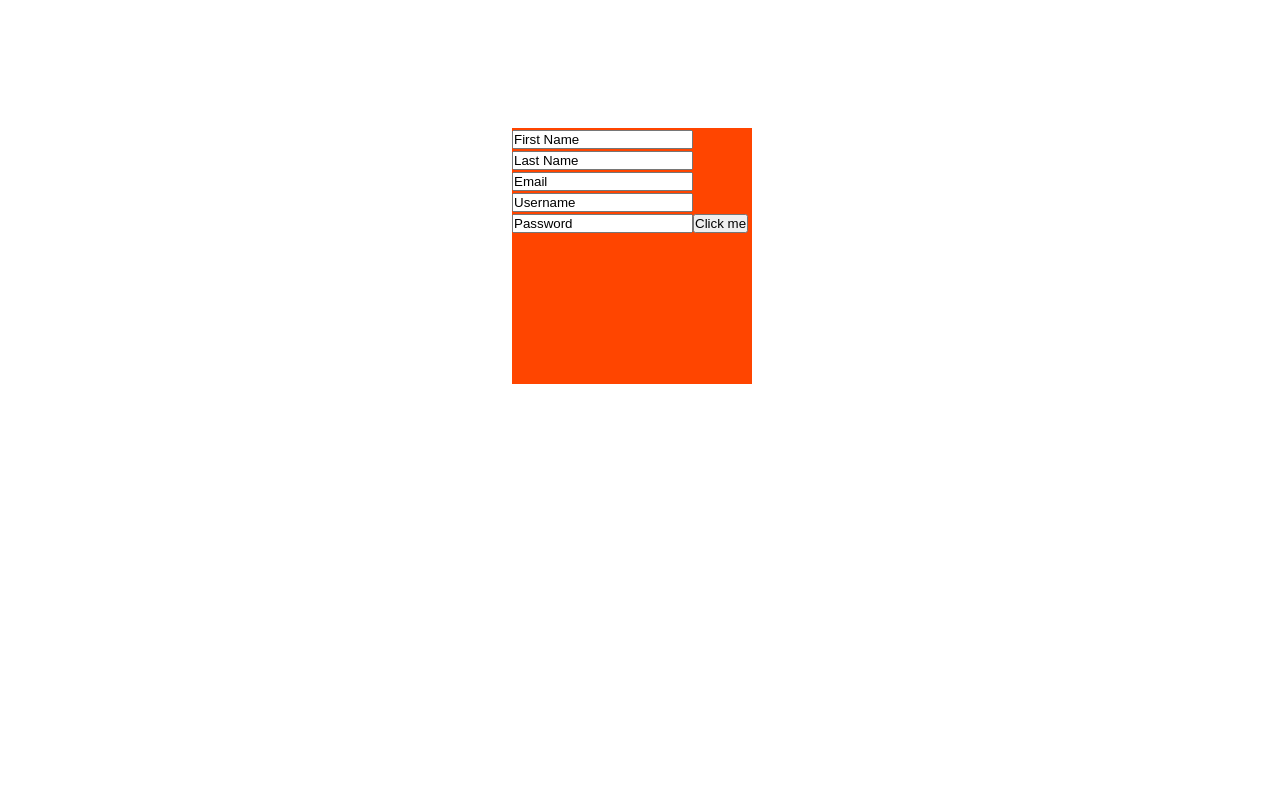
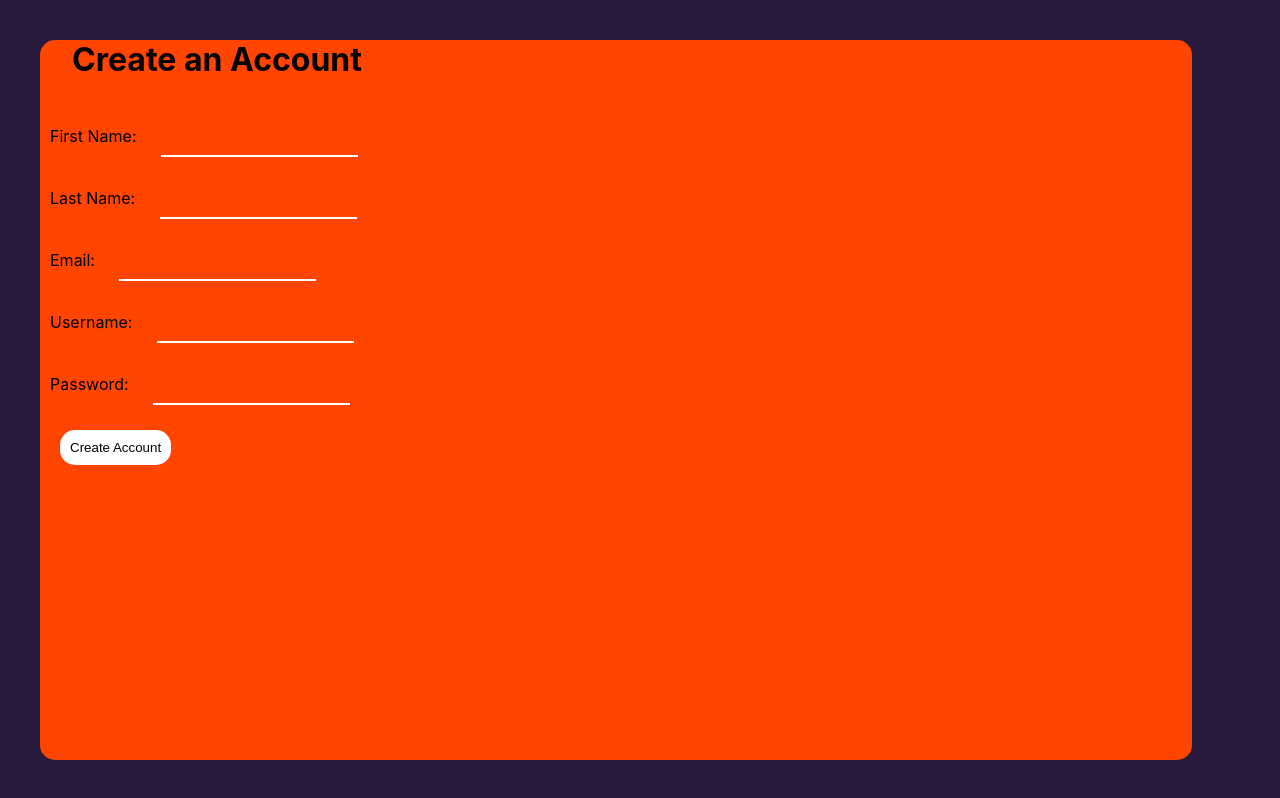
Before and after one commit to j0nnyh4ff/College-Events, a React (Create React App) app in the folder my-app/: page / in a window 1280 px wide. Built offline with nearby package versions, Linux system fonts and the light colour scheme.

Commit message:
SignUpForm
Typing inside form no longer throws error. Added slight styling..

```diff
--- a/my-app/src/App.css
+++ b/my-app/src/App.css
@@ -1,6 +1,7 @@
-* {
+html {
   margin: 0px;
   padding: 0px;
+  background-color:     #281A3C;
 }
 .App {
   text-align: center;
--- a/my-app/src/SignUpForm.css
+++ b/my-app/src/SignUpForm.css
@@ -1,8 +1,39 @@
 .container {
-    margin-left: 40%;
-    margin-top: 10%;
-    width: 30vmin;
-    height: 20vmax;
+    position: relative;
+    margin: 40px;
+    width: 90vw;
+    height: 90vh;
     background-color: orangered;
+    border-radius: 15px;
     align-items: center;
+    vertical-align: middle;
 }
+
+form {
+    align-items: center;
+    align-content: center;
+    width: 100%;
+}
+
+label {
+    padding-left: 10px;
+}
+
+input {
+    padding: 10px;
+    margin: 20px;
+    margin-bottom: 5px;
+    border: none;
+    border-bottom: 2px solid white;
+    background-color: orangered;
+}
+
+input:focus {
+    border-bottom: 2px solid black;
+}
+
+#submit-button {
+    border: none;
+    border-radius: 15px;
+    background-color: white;
+}
--- a/my-app/src/SignUpForm.js
+++ b/my-app/src/SignUpForm.js
@@ -1,42 +1,55 @@
-import React from 'react';
+import React, { useState } from 'react';
 import './SignUpForm.css';
 const { remoteConfig } = require("firebase");
 
-export class SignUpForm extends React.Component {
-    constructor(props) {
-        super(props);
+function SignUpForm() {
 
-        //Methods
-        this.handleChange = this.handleChange.bind(this);
-        //this.handleSubmit = this.handleSubmit.bind(this);
+    const [state, setState] = useState({
+        firstName: "",
+        lastName: "",
+        email: "",
+        username: "",
+        password: ""
+    });
 
-        this.fields = [
-            {field: 'First Name', value: 'First Name'},
-            {field: 'Last Name', value: 'Last Name'},
-            {field: 'Email', value: 'Email'},
-            {field: 'Username', value: 'Username'},
-            {field: 'Password', value: 'Password'}];
-        this.state = this.fields.map(f => (
-            <input type="text" value={f.value} onChange={this.handleChange} />
-        ));
-    }
 
-    handleChange(event) {
-        this.setState.field({value: event.target.value});
+    function handleChange(event) {
+        setState({...state,
+            [event.target.name]: event.target.value});
         event.preventDefault();
     }
 
+    function handleSubmit() {
+        return;
+    }
 
-    render() {
-        return (
-            <div className="container">
+
+    return (
+        <div className="container">
+            <h1>&emsp;Create an Account</h1>
+            <div id="wrapper">
                 <form>
-                    {this.state}
-                    <input type="submit" value="Click me" />
+                    <label>First Name: </label>
+                    <input type="text" name="firstName" value={state.firstName} onChange={handleChange} />
+                    <br />
+                    <label>Last Name: </label>
+                    <input type="text" name="lastName" value={state.lastName} onChange={handleChange} />
+                    <br />
+                    <label>Email: </label>
+                    <input type="text" name="email" value={state.email} onChange={handleChange} />
+                    <br />
+                    <label>Username: </label>
+                    <input type="text" name="username" value={state.username} onChange={handleChange} />
+                    <br />
+                    <label>Password: </label>
+                    <input type="password" name="password" value={state.password} onChange={handleChange} />
+                    <br />
+
+                    <input id="submit-button" type="submit" value="Create Account" />
                 </form>
             </div>
-        );
-    }
+        </div>
+    );
 };
 
 export default SignUpForm;
```
